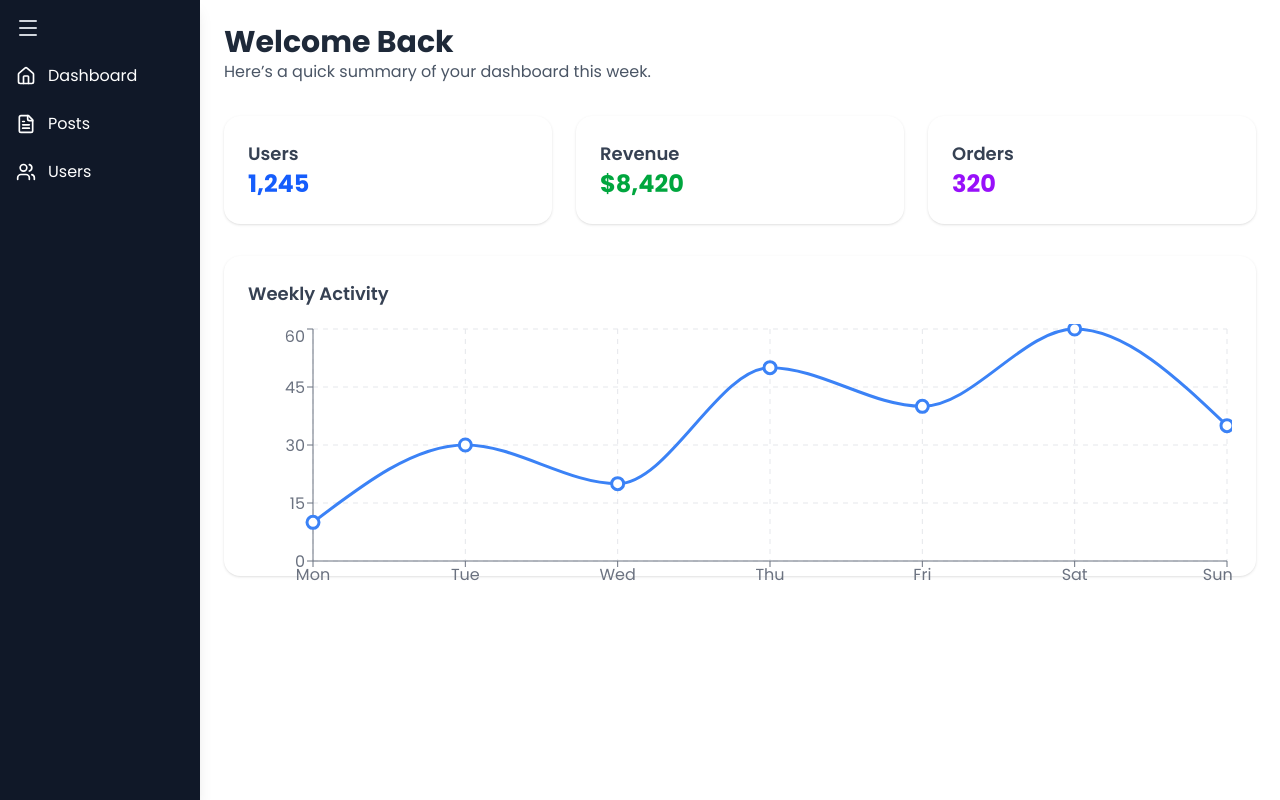
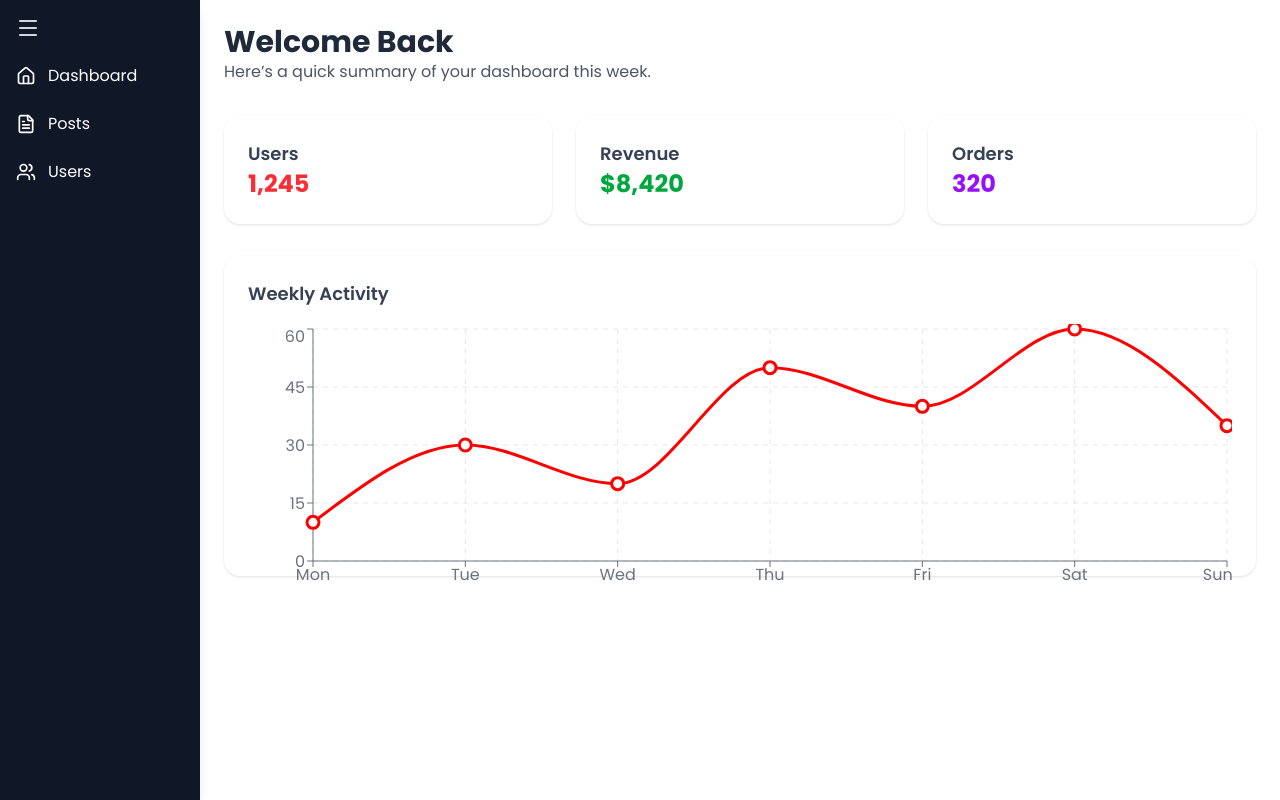
Before and after one commit to rajib-6311/frontend-developer-test, a Next.js app: page /dashboard in a window 1280 px wide. Built offline with nearby package versions, Linux system fonts and the light colour scheme.

Commit message:
all updated

```diff
--- a/app/dashboard/page.tsx
+++ b/app/dashboard/page.tsx
@@ -43,7 +43,7 @@ export default function DashboardHome() {
           className="p-6 bg-white shadow rounded-2xl cursor-pointer"
         >
           <h2 className="text-lg font-semibold text-gray-700">Users</h2>
-          <p className="text-2xl font-bold text-blue-600">1,245</p>
+          <p className="text-2xl font-bold text-red-500">1,245</p>
         </motion.div>
 
         <motion.div
@@ -77,7 +77,7 @@ export default function DashboardHome() {
             <Line
               type="monotone"
               dataKey="value"
-              stroke="#3b82f6"
+              stroke="#FF0000"
               strokeWidth={3}
               dot={{ r: 6 }}
               activeDot={{ r: 8 }}
```
